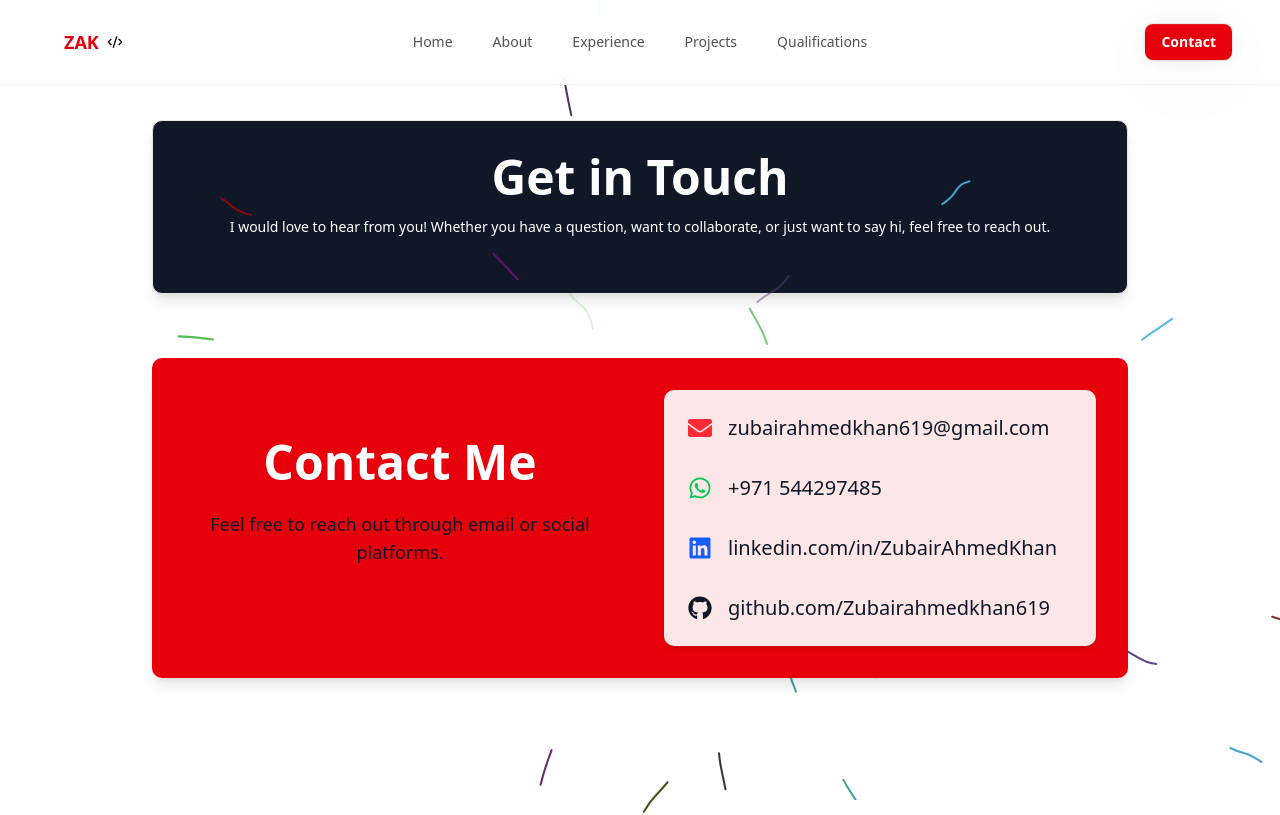
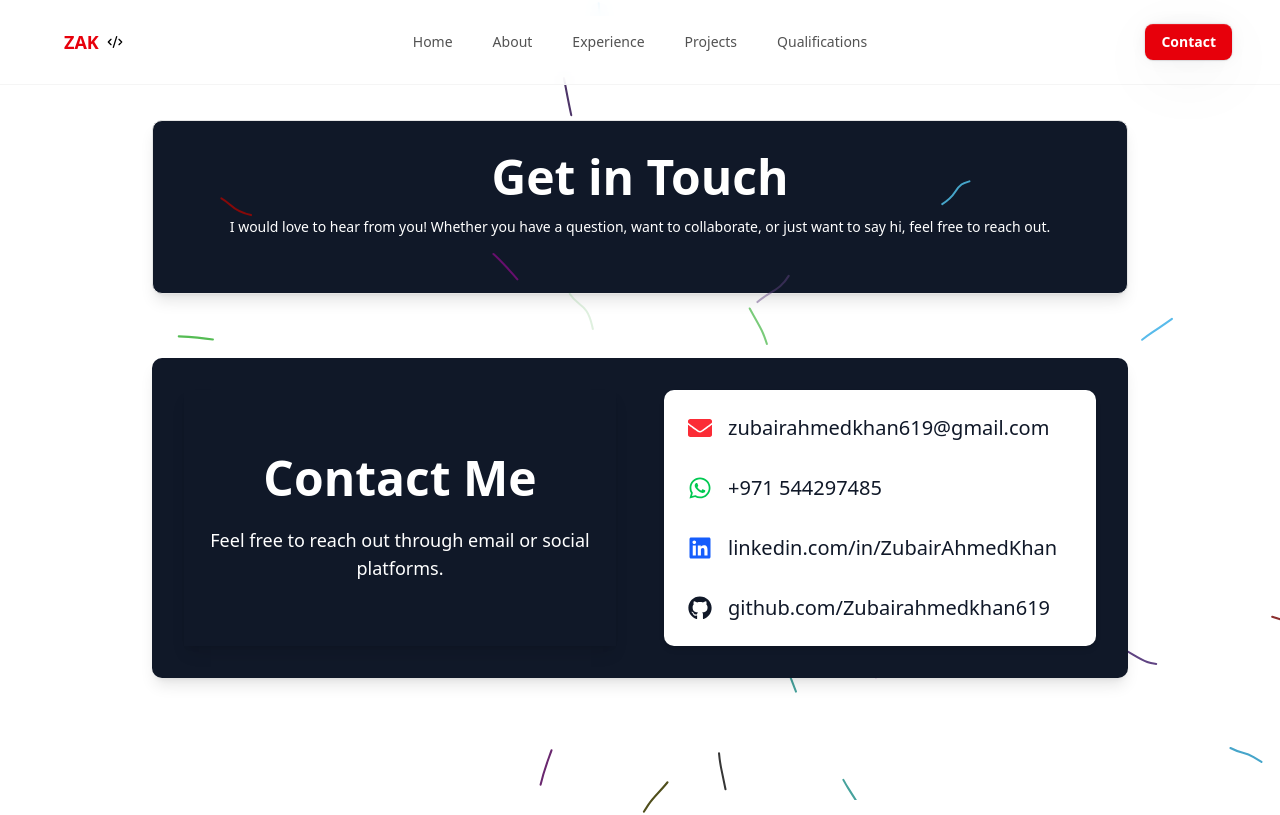
Before and after one commit to Zubairahmedkhan619/mysite, a Next.js app in the folder my-portfolio/: page /contact in a window 1280 px wide. Shown: the top 815 px of the page. Built offline with nearby package versions, Linux system fonts and the light colour scheme.

Commit message:
contact page updations

```diff
--- a/my-portfolio/src/app/contact/page.tsx
+++ b/my-portfolio/src/app/contact/page.tsx
@@ -1,89 +1,4 @@
-// import React from "react";
-// import {
-//   Card,
-//   CardContent,
-//   CardDescription,
-//   CardTitle,
-// } from "@/components/ui/card";
-// import { BackgroundLines } from "@/components/ui/background-lines";
-// import Image from "next/image";
-// import { FaEnvelope, FaWhatsapp, FaLinkedin } from "react-icons/fa";
 
-// export default function Contact() {
-//   return (
-//     <>
-// <section id="contact" className="mt-30  px-4 md:px-8">
-//   <Card className="max-w-5xl mx-auto p-8 bg-gray-900 rounded-lg shadow-lg">
-//     <CardContent className="text-center">
-//       <CardTitle className="text-5xl font-bold text-white mb-4">
-//         <BackgroundLines
-//           children
-//           className="bg-transparent absolute rotate-60"
-//         />
-//         Get in Touch
-//       </CardTitle>
-//       <CardDescription className="text-white mb-6">
-//         I would love to hear from you! Whether you have a question, want
-//         to collaborate, or just want to say hi, feel free to reach out.
-//       </CardDescription>
-//     </CardContent>
-//   </Card>
-// </section>
-//       <section id="contact" className="mt-10 px-4 md:px-30 relative z-10">
-
-//         <BackgroundLines>
-
-//           <div className="max-w-8xl grid grid-cols-1 md:grid-cols-2 gap-8 p-6 md:p-30 py-80 bg-amber-500 rounded-lg shadow-lg">
-//             <div className="flex flex-col items-start text-left justify-center">
-
-//             <h2 className="text-6xl font-bold text-red-600">Contact Me</h2>
-//             <p className="text-xl text-white dark:text-gray-300">
-//               Feel free to reach out through email or social platforms.
-//             </p>
-//             </div>
-
-//             <div className="space-y-4 text-gray-800 dark:text-gray-200 mt-10 justify-center items-start bg-amber-100 bg-200% p-6 rounded-lg">
-//               <div className="flex flex-wrap items-center gap-3 justify-start">
-//                 <FaEnvelope className=" text-red-500 text-3xl" />
-//                 <a
-//                   href="mailto:zubairahmedkhan619@gmail.com"
-//                   className="hover:underline text-gray-900 text-3xl"
-//                 >
-//                   zubairahmedkhan619@gmail.com
-//                 </a>
-//               </div>
-//               <div className="flex items-center gap-3 justify-start">
-//                 <FaWhatsapp className="text-3xl text-green-500" />
-//                 <a
-//                   href="https://wa.me/0544297485"
-//                   target="_blank"
-//                   rel="noopener noreferrer"
-//                   className="hover:underline text-gray-900 text-3xl"
-//                 >
-//                   +971 544297485
-//                 </a>
-//               </div>
-//               <div className="flex items-center gap-3 text-center justify-start">
-//                 <FaLinkedin className=" text-blue-600 text-3xl" />
-//                 <a
-//                   href="https://linkedin.com/in/your-profile"
-//                   target="_blank"
-//                   rel="noopener noreferrer"
-//                   className="hover:underline text-gray-900 text-3xl"
-//                 >
-//                   linkedin.com/in/your-profile
-//                 </a>
-//               </div>
-//             </div>
-//           </div>
-//         </BackgroundLines>
-
-//         {/* </div> */}
-//         {/* </Card> */}
-//       </section>
-//     </>
-//   );
-// }
 import React from "react";
 import {
   Card,
@@ -101,7 +16,7 @@ export default function Contact() {
       {/* Intro Section */}
       <BackgroundLines>
         <section id="contact" className="mt-30  px-4 md:px-8">
-          <Card className="max-w-5xl mx-auto p-8 bg-gray-900 rounded-lg shadow-lg">
+          <Card className="max-w-7xl mx-auto p-8 bg-gray-900 rounded-lg shadow-lg border border-white border-blur">
             <CardContent className="text-center">
               <CardTitle className="text-5xl font-bold text-white mb-4">
                 <BackgroundLines
@@ -121,19 +36,19 @@ export default function Contact() {
         {/* Contact Info Section */}
         <section className="mt-16 px-4 md:px-8 relative z-10">
           {/* <BackgroundLines> */}
-          <div className="max-w-6xl mx-auto grid grid-cols-1 md:grid-cols-2 gap-12 p-8 bg-red-600 rounded-lg shadow-lg space-y-16 md:space-y-8">
+          <div className=" bg-gray-900 max-w-6xl mx-auto grid grid-cols-1 md:grid-cols-2 gap-12 p-8 rounded-lg shadow-lg space-y-16 md:space-y-8">
             {/* Left Column */}
-            <div className="flex flex-col justify-center space-y-6 text-left">
+            <div className="flex flex-col justify-center space-y-6 text-left  bg-gray-900rounded-lg shadow-lg h-full">
               <h2 className="text-3xl md:text-5xl font-bold text-white text-center">
                 Contact Me
               </h2>
-              <p className="text-lg text-gray-900 text-center">
+              <p className="text-lg text-white text-center">
                 Feel free to reach out through email or social platforms.
               </p>
             </div>
 
             {/* Right Column - Contact Info */}
-            <div className="flex flex-col justify-center space-y-8 bg-white/90 p-6 rounded-lg shadow-md">
+            <div className="flex flex-col justify-center space-y-8 bg-white p-6 rounded-lg shadow-md">
               {/* Email */}
               <div className="flex items-center gap-4">
                 <FaEnvelope className="text-red-500 text-2xl" />
```
